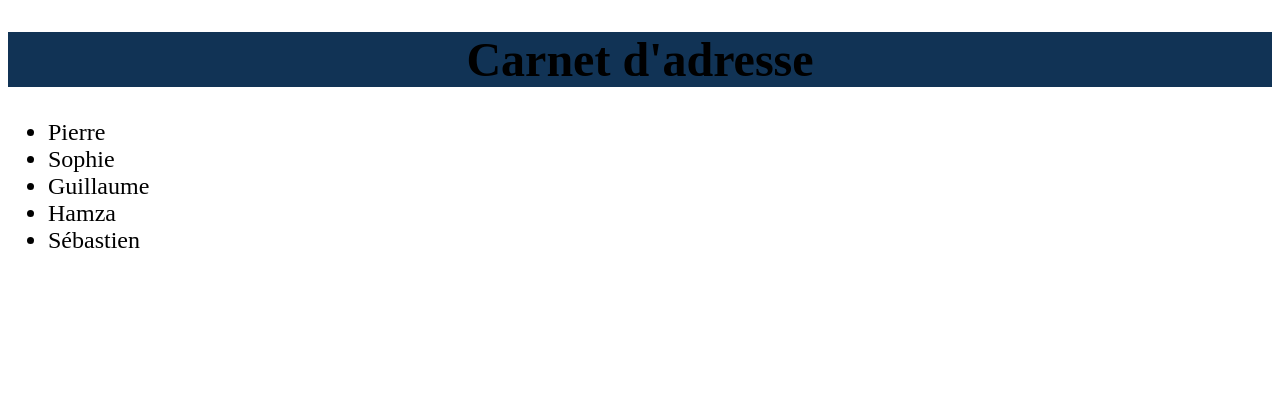
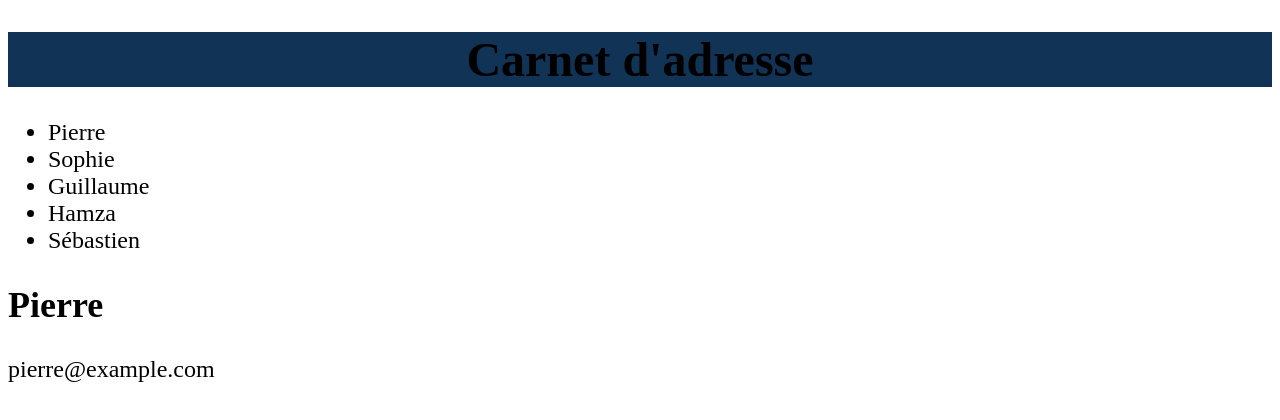
Before and after one commit to pbreteche/ng210208, an Angular app: page / in a window 1280 px wide. Shown: the top 420 px of the page. Built offline with nearby package versions, Linux system fonts and the light colour scheme.

Commit message:
contact detail

```diff
--- a/src/app/app.component.html
+++ b/src/app/app.component.html
@@ -5,3 +5,8 @@
     {{ contact.name }}
   </li>
 </ul>
+
+<article>
+  <h2>{{ current.name }}</h2>
+  <p>{{ current.email }}</p>
+</article>
--- a/src/app/app.component.ts
+++ b/src/app/app.component.ts
@@ -1,6 +1,6 @@
 import { CONTACTS } from './../data/contacts';
+import { Component } from '@angular/core';
 import { Contact } from './../model/contact';
-import { Component } from '@angular/core';
 
 @Component({
   selector: 'app-root',
@@ -12,4 +12,6 @@ export class AppComponent {
 
   contacts: Contact[] = CONTACTS;
 
+  current: Contact = CONTACTS[0];
+
 }
--- a/src/model/contact.ts
+++ b/src/model/contact.ts
@@ -1,9 +1,9 @@
 export class Contact {
-    id: number;
+    id: number|null;
     name = '';
     email = '';
 
-    constructor(id: number) {
+    constructor(id: number|null = null) {
         this.id = id;
     }
 }
```
